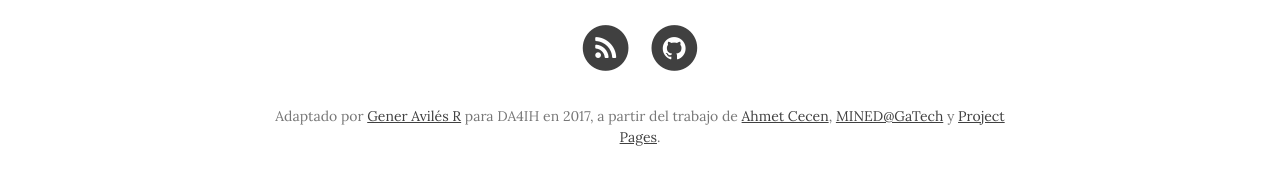
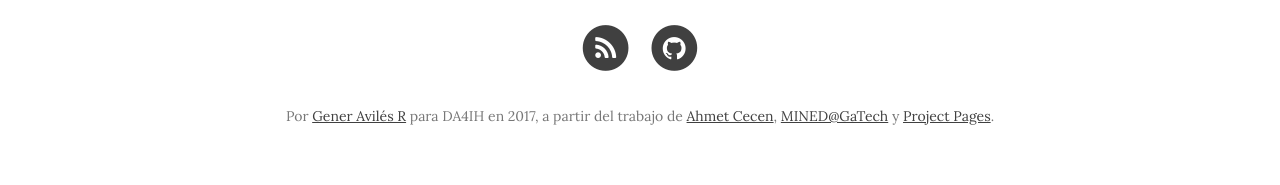
Before and after one commit to DA4IH/DA4IH.github.io, a Jekyll site: the page built from index.html, in a window 1280 px wide and 900 px high, scrolled down 1826 px. Shown: the part 687-872 px from the top of the window. Built offline with Jekyll 4.4.1, drawn with Linux system fonts in a browser that asks for light colours; nearby versions of some CDN libraries; the list of posts is cut into pages by our own code.

Commit message:
Cambio en footer

```diff
--- a/_includes/footer.html
+++ b/_includes/footer.html
@@ -69,7 +69,7 @@
                     </li>
                     {% endif %}
                 </ul>
-              <p class="copyright text-muted"> Adaptado por <a href="https://github.com/generaviles" target="_blank"> Gener Avilés R</a> para DA4IH en 2017, a partir del trabajo de <a href="http://ahmetcecen.github.io/" target="_blank">Ahmet Cecen</a>,  <a href="http://mined.gatech.edu/" target="_blank">MINED@GaTech</a> y <a href="https://github.com/projectpages" target="_blank">Project Pages</a>. </p>
+              <p class="copyright text-muted"> Por <a href="https://github.com/generaviles" target="_blank"> Gener Avilés R</a> para DA4IH en 2017, a partir del trabajo de <a href="http://ahmetcecen.github.io/" target="_blank">Ahmet Cecen</a>,  <a href="http://mined.gatech.edu/" target="_blank">MINED@GaTech</a> y <a href="https://github.com/projectpages" target="_blank">Project Pages</a>. </p>
             </div>
         </div>
     </div>
```
